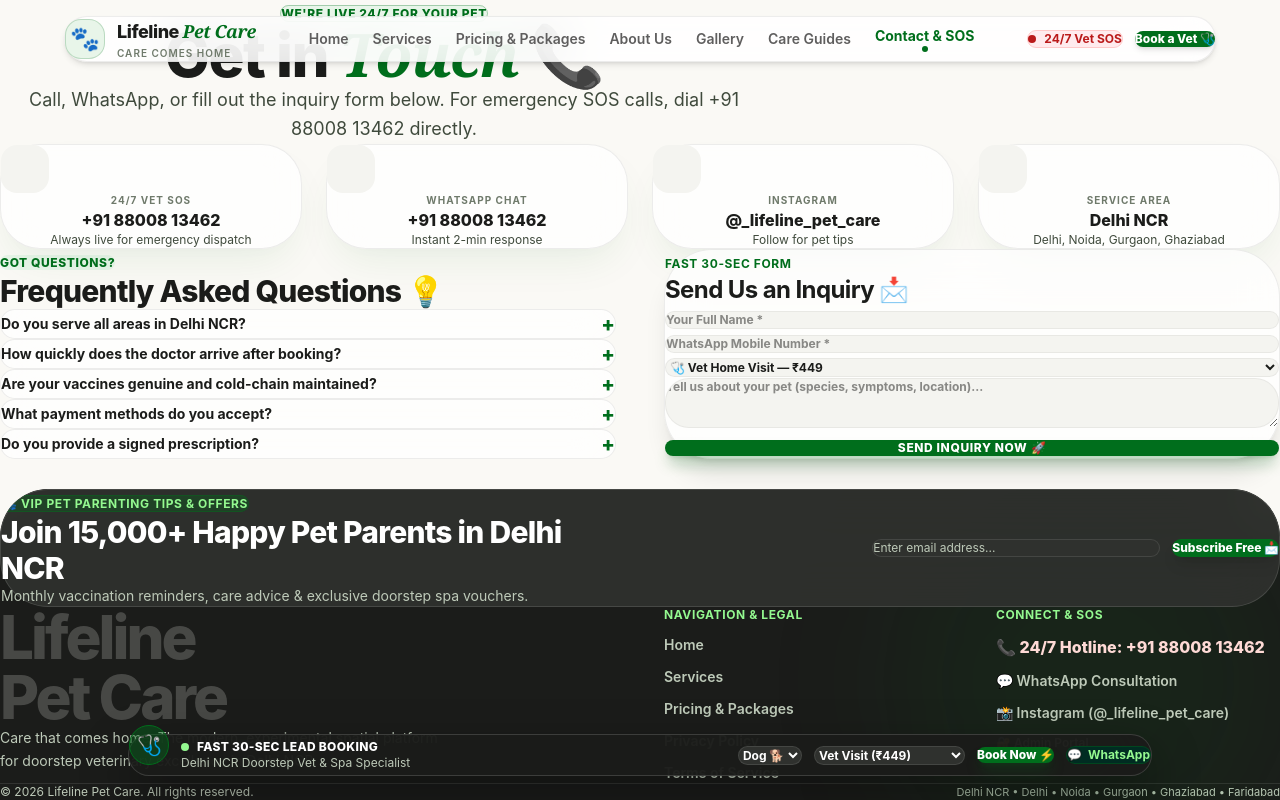
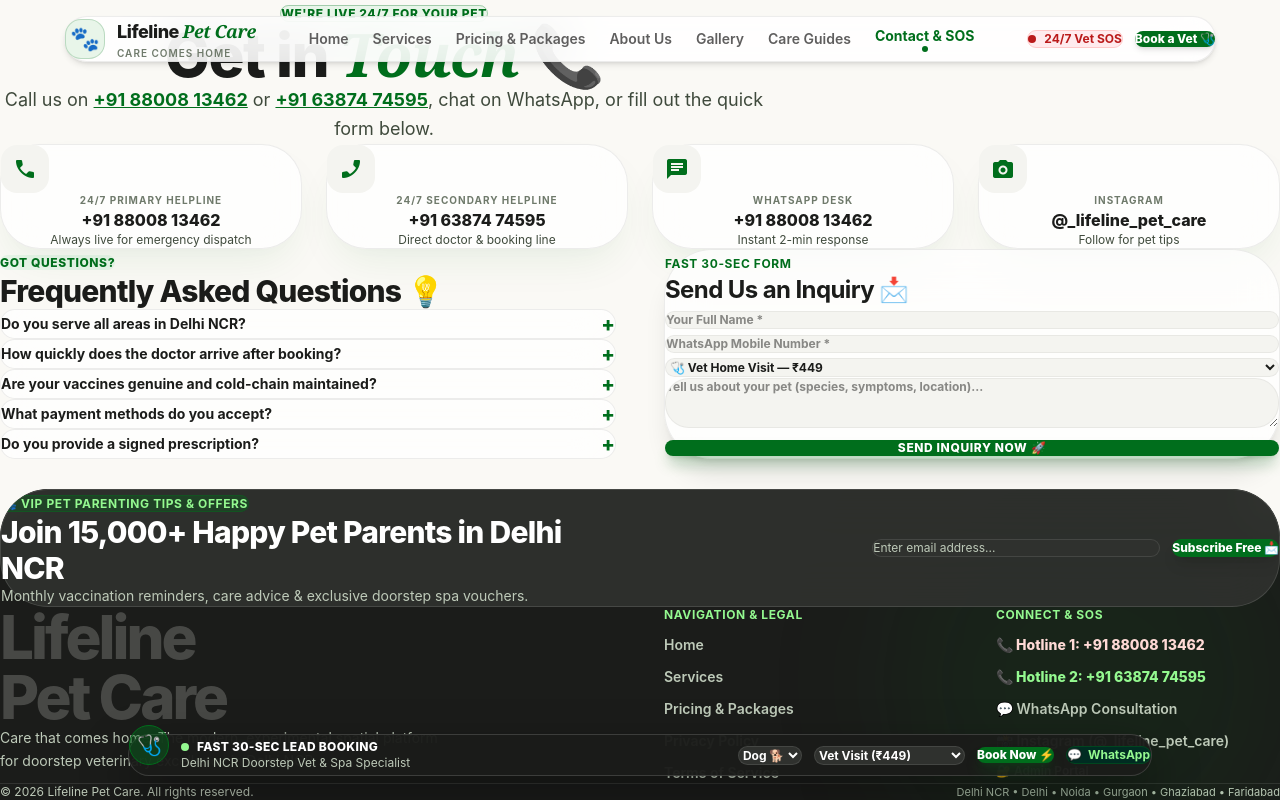
Before and after one commit to lifelinepetcare46/Lifelinepetcarev3, a Next.js app: page /contact in a window 1280 px wide. Built offline with nearby package versions, Linux system fonts and the light colour scheme.

Commit message:
Add secondary helpline contact number +91 63874 74595 across Contact page, Footer, Emergency section, and ServiceLayout sidebar

```diff
--- a/app/contact/page.jsx
+++ b/app/contact/page.jsx
@@ -15,10 +15,10 @@
 ];
 
 const contactInfo = [
-  { icon: "call", label: "24/7 Vet SOS", value: "+91 88008 13462", sub: "Always live for emergency dispatch", href: "tel:+918800813462", color: "#BA1A1A" },
-  { icon: "chat", label: "WhatsApp Chat", value: "+91 88008 13462", sub: "Instant 2-min response", href: "https://wa.me/918800813462", color: "#006E1C" },
+  { icon: "call", label: "24/7 Primary Helpline", value: "+91 88008 13462", sub: "Always live for emergency dispatch", href: "tel:+918800813462", color: "#BA1A1A" },
+  { icon: "phone_enabled", label: "24/7 Secondary Helpline", value: "+91 63874 74595", sub: "Direct doctor & booking line", href: "tel:+916387474595", color: "#006E1C" },
+  { icon: "chat", label: "WhatsApp Desk", value: "+91 88008 13462", sub: "Instant 2-min response", href: "https://wa.me/918800813462", color: "#006E1C" },
   { icon: "photo_camera", label: "Instagram", value: "@_lifeline_pet_care", sub: "Follow for pet tips", href: "https://instagram.com/_lifeline_pet_care/", color: "#1B1C1A" },
-  { icon: "location_on", label: "Service Area", value: "Delhi NCR", sub: "Delhi, Noida, Gurgaon, Ghaziabad", color: "#0284C7" },
 ];
 
 export default function ContactPage() {
@@ -46,7 +46,7 @@
             Get in <span className="text-[#006E1C] italic font-serif">Touch</span> 📞
           </h1>
           <p className="text-base sm:text-lg text-[#3F4A3C] leading-relaxed">
-            Call, WhatsApp, or fill out the inquiry form below. For emergency SOS calls, dial +91 88008 13462 directly.
+            Call us on <a href="tel:+918800813462" className="font-bold underline text-[#006E1C]">+91 88008 13462</a> or <a href="tel:+916387474595" className="font-bold underline text-[#006E1C]">+91 63874 74595</a>, chat on WhatsApp, or fill out the quick form below.
           </p>
         </div>
 
--- a/components/Footer.jsx
+++ b/components/Footer.jsx
@@ -98,8 +98,11 @@
           <h4 className="text-[#94F990] font-bold uppercase tracking-wider text-xs">
             Connect & SOS
           </h4>
-          <a href="tel:+918800813462" className="text-[#FFDAD6] font-extrabold text-base hover:underline">
-            📞 24/7 Hotline: +91 88008 13462
+          <a href="tel:+918800813462" className="text-[#FFDAD6] font-extrabold text-xs sm:text-sm hover:underline block">
+            📞 Hotline 1: +91 88008 13462
+          </a>
+          <a href="tel:+916387474595" className="text-[#94F990] font-extrabold text-xs sm:text-sm hover:underline block">
+            📞 Hotline 2: +91 63874 74595
           </a>
           <a href="https://wa.me/918800813462" target="_blank" rel="noreferrer" className="text-[#BECAB9] hover:text-white hover:translate-x-1 transition-all">
             💬 WhatsApp Consultation
--- a/components/ServiceLayout.jsx
+++ b/components/ServiceLayout.jsx
@@ -107,6 +107,13 @@
                 >
                   <span>📞 Call Vet: +91 88008 13462</span>
                 </a>
+
+                <a
+                  href="tel:+916387474595"
+                  className="w-full bg-[#1B1C1A] hover:bg-black border border-white/20 text-[#94F990] font-extrabold py-3.5 rounded-full text-xs flex items-center justify-center gap-2 transition-all shadow-md"
+                >
+                  <span>📞 Call Vet: +91 63874 74595</span>
+                </a>
               </div>
 
               <div className="p-4 rounded-2xl bg-white/5 border border-white/10 space-y-2 text-[11px] text-[#BECAB9]">
--- a/components/StitchMasterUI.jsx
+++ b/components/StitchMasterUI.jsx
@@ -525,13 +525,20 @@
                 </p>
               </div>
 
-              <div className="pt-4">
+              <div className="pt-4 flex flex-wrap gap-3">
                 <a
                   href="tel:+918800813462"
-                  className="inline-flex items-center justify-center gap-3 bg-[#BA1A1A] hover:bg-[#93000A] text-white px-8 py-4 rounded-full font-extrabold text-xs shadow-lg shadow-red-600/30 hover:scale-105 transition-all"
+                  className="inline-flex items-center justify-center gap-2 bg-[#BA1A1A] hover:bg-[#93000A] text-white px-6 py-3.5 rounded-full font-extrabold text-xs shadow-lg shadow-red-600/30 hover:scale-105 transition-all"
                 >
-                  <span className="material-symbols-outlined text-lg">call</span>
-                  <span>Call 24/7 Helpline: +91 88008 13462</span>
+                  <span className="material-symbols-outlined text-base">call</span>
+                  <span>Call: +91 88008 13462</span>
+                </a>
+                <a
+                  href="tel:+916387474595"
+                  className="inline-flex items-center justify-center gap-2 bg-[#1B1C1A] hover:bg-black text-white px-6 py-3.5 rounded-full font-extrabold text-xs shadow-lg hover:scale-105 transition-all"
+                >
+                  <span className="material-symbols-outlined text-base">phone_enabled</span>
+                  <span>Call: +91 63874 74595</span>
                 </a>
               </div>
             </div>
```
